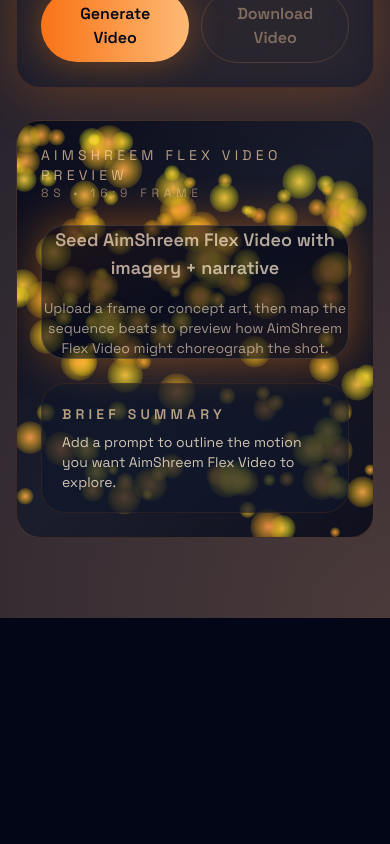
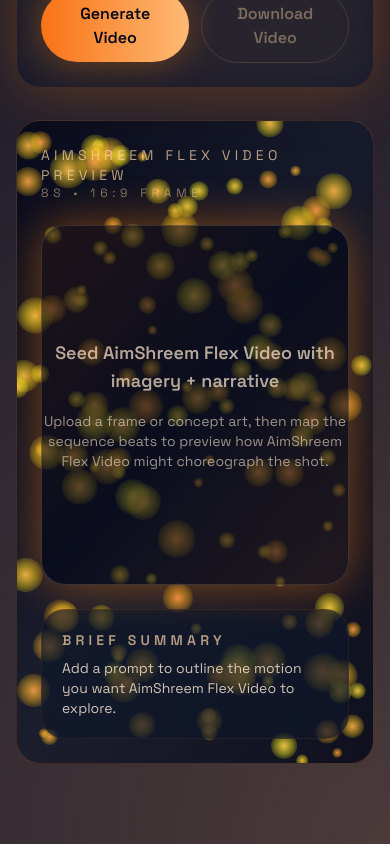
Before and after one commit to RB-DesignTech/aimshreemvfx, a Next.js app: page /curio-flex-video in a window 390 px wide. Shown: the part 1375-2219 px from the top of the page. Before the commit the page ends 1993 px from the top, so only its background shows below. Built offline with nearby package versions, Linux system fonts and the light colour scheme.

Commit message:
Adjust preview panels to 16 by 9 aspect

```diff
--- a/app/curio-flex-video/page.tsx
+++ b/app/curio-flex-video/page.tsx
@@ -324,7 +324,7 @@ export default function AimShreemFlexVideoPage() {
                 </div>
               )}
             </div>
-            <div className="relative flex-1 overflow-hidden rounded-3xl border border-orange-200/20 bg-slate-950/60 shadow-neon">
+            <div className="relative flex-1 overflow-hidden rounded-3xl border border-orange-200/20 bg-slate-950/60 shadow-neon aspect-video min-h-[360px] sm:min-h-[420px]">
               {resultUrl ? (
                 <video
                   key={resultUrl}
--- a/app/page.tsx
+++ b/app/page.tsx
@@ -240,7 +240,7 @@ export default function Page() {
               <p className="text-sm uppercase tracking-[0.3em] text-orange-200/70">Live Preview</p>
               {status === "running" && <FunkyLoading />}
             </div>
-            <div className="relative flex-1 overflow-hidden rounded-3xl border border-orange-200/20 bg-slate-950/60 shadow-neon">
+            <div className="relative flex-1 overflow-hidden rounded-3xl border border-orange-200/20 bg-slate-950/60 shadow-neon aspect-video min-h-[360px] sm:min-h-[420px]">
               {resultUrl ? (
                 <NextImage
                   src={resultUrl}
```
